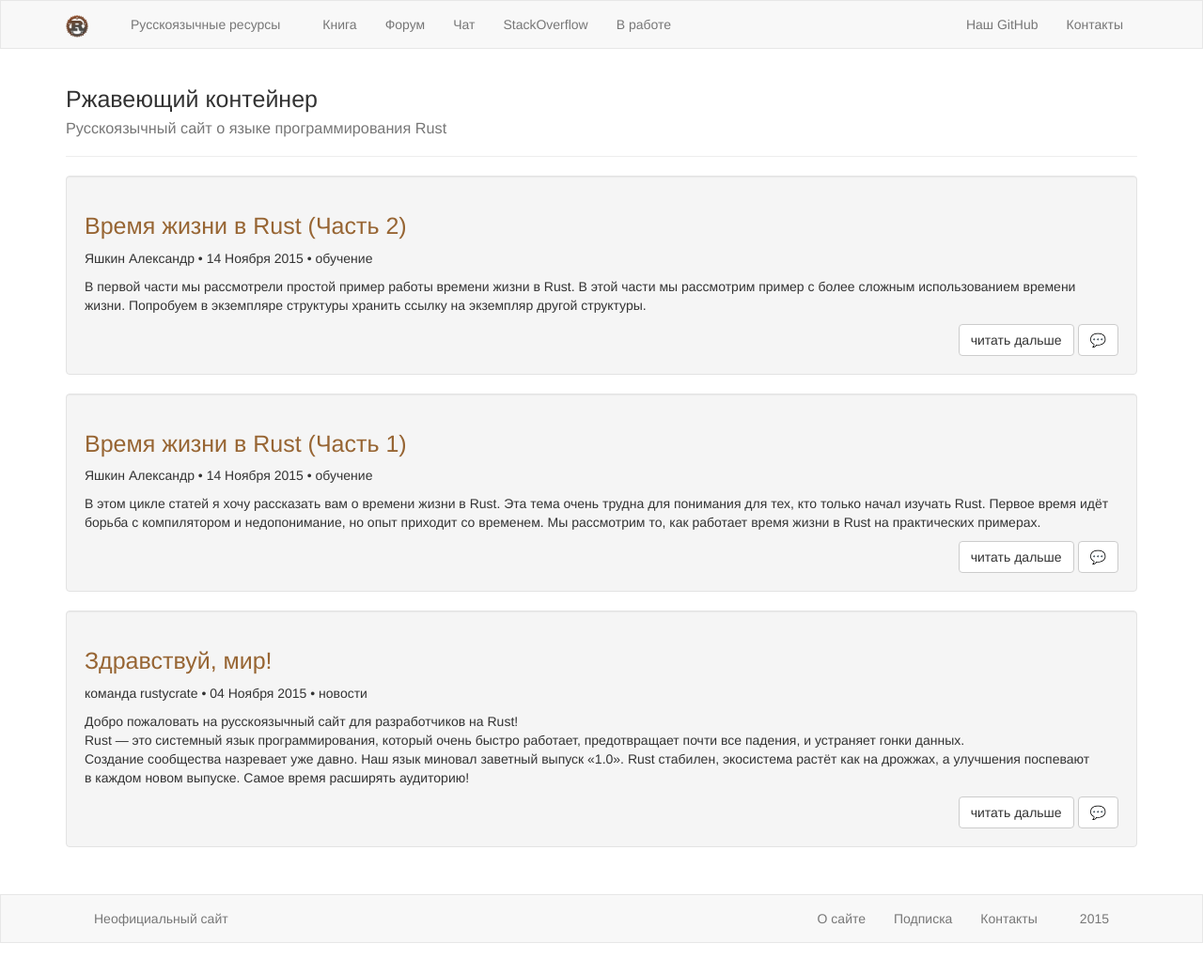
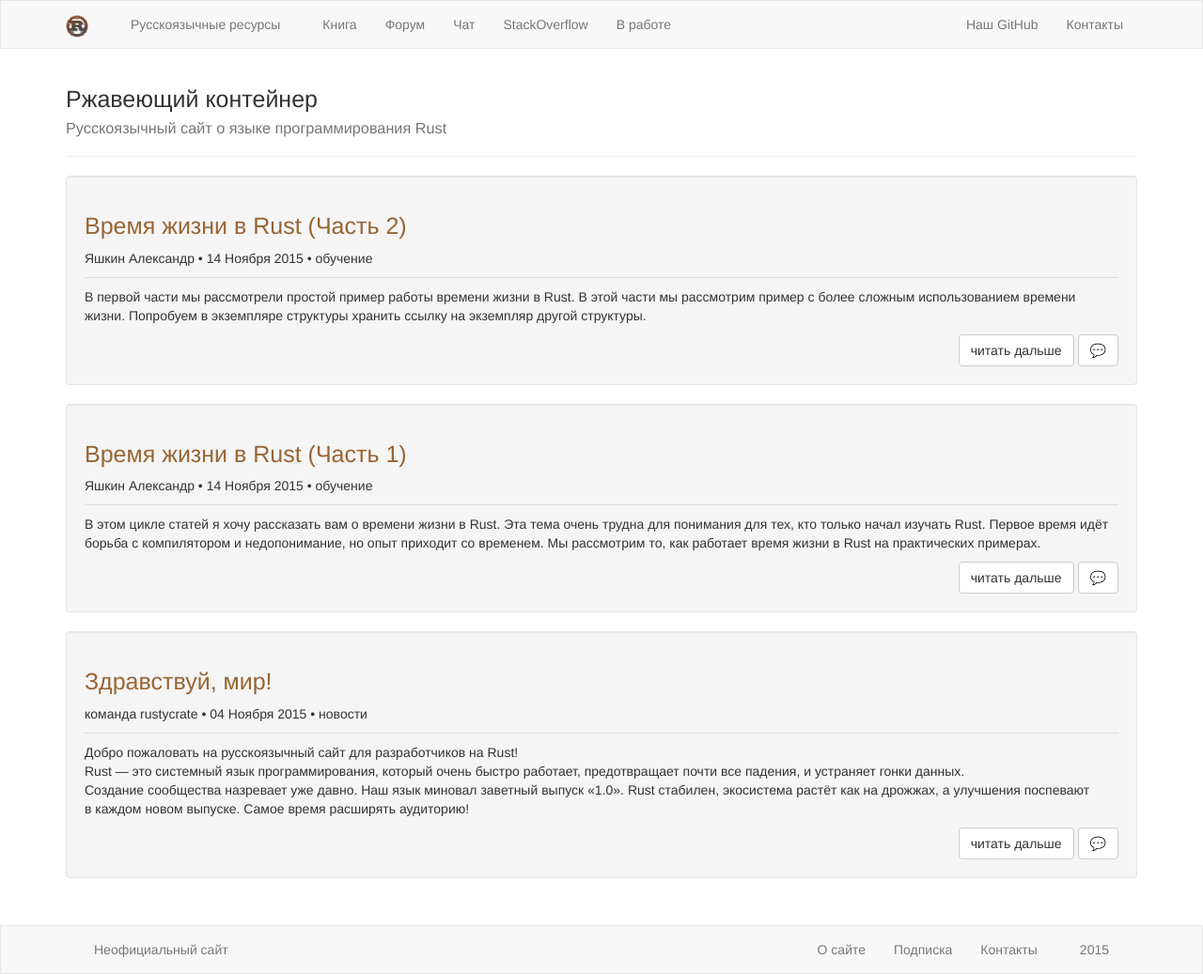
Before and after one commit to rust-lang-ru/rustycrate.ru, a Jekyll site: the page built from index.html, in a window 1280 px wide. Shown: the whole page at 94% size. Built offline with Jekyll 4.4.1, drawn with Linux system fonts in a browser that asks for light colours; nearby versions of some CDN libraries; Markdown is read by kramdown in place of the engine named in the settings; comment, search, counter and statistics services are not loaded; before the commit the page ends 1004 px from its top, so only the background shows below that.

Commit message:
Отделяем заголовок публикации тонкой границей

```diff
--- a/_layouts/post.html
+++ b/_layouts/post.html
@@ -9,7 +9,7 @@
       <div class="well">
         <h1><a href="{{ page.url | prepend: site.baseurl }}">{{ page.title }}</a></h1>
 
-        <p>{% if page.author %}{{ page.author }} • {% endif %}{% if page.date %}<time>{{ page.date | localize: "%d %B %Y" }}</time>{% endif %}{% if page.categories %} • {{ page.categories | join: ','}}{% endif %}</p>
+        <p class="post-header">{% if page.author %}{{ page.author }} • {% endif %}{% if page.date %}<time>{{ page.date | localize: "%d %B %Y" }}</time>{% endif %}{% if page.categories %} • {{ page.categories | join: ','}}{% endif %}</p>
 
         {{ content }}
       </div>
--- a/_sass/style.scss
+++ b/_sass/style.scss
@@ -26,3 +26,8 @@
 .page-header {
     margin-top: 0;
 }
+
+.post-header {
+    border-bottom: 1px solid #ddd;
+    padding-bottom: 10px;
+}
--- a/index.html
+++ b/index.html
@@ -10,7 +10,7 @@
     <article>
         <header>
             <h1><a href="{{ post.url | prepend: site.baseurl }}">{{ post.title }}</a></h1>
-            <p>{% if post.author %}{{ post.author }} • {% endif %}{% if post.date %}<time>{{ post.date | localize: "%d %B %Y" }}</time>{% endif %}{% if post.categories %} • {{ post.categories | join: ','}}{% endif %}</p>
+            <p class="post-header">{% if post.author %}{{ post.author }} • {% endif %}{% if post.date %}<time>{{ post.date | localize: "%d %B %Y" }}</time>{% endif %}{% if post.categories %} • {{ post.categories | join: ','}}{% endif %}</p>
         </header>
         <div>
             {{ post.excerpt }}
```
